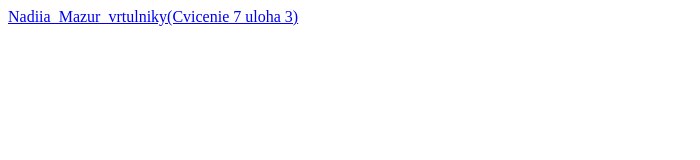
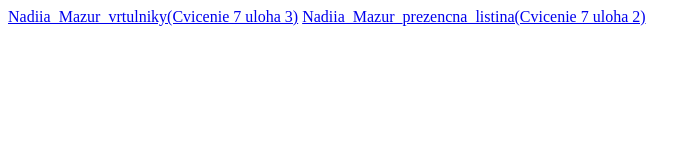
Before and after one commit to NadiiaMazur/Html-anya, a plain HTML site: page index.html in a window 1280 px wide. Shown: the whole page, without its empty margins (0-700 px from the left). Drawn offline with Linux system fonts and the light colour scheme.

Commit message:
Update index.html

```diff
--- a/index.html
+++ b/index.html
@@ -5,6 +5,7 @@
 	<body>
 
 	<a href="Nadiia_Mazur_vrtulníky.html">Nadiia_Mazur_vrtulniky(Cvicenie 7 uloha 3)</a>
+	<a href="Nadiia_Mazur_prezencna_listina.html">Nadiia_Mazur_prezencna_listina(Cvicenie 7 uloha 2)</a>
 
 	</body>
 </html>
```
